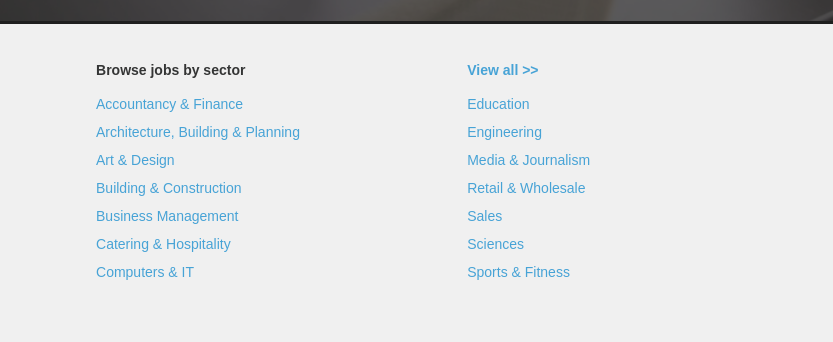
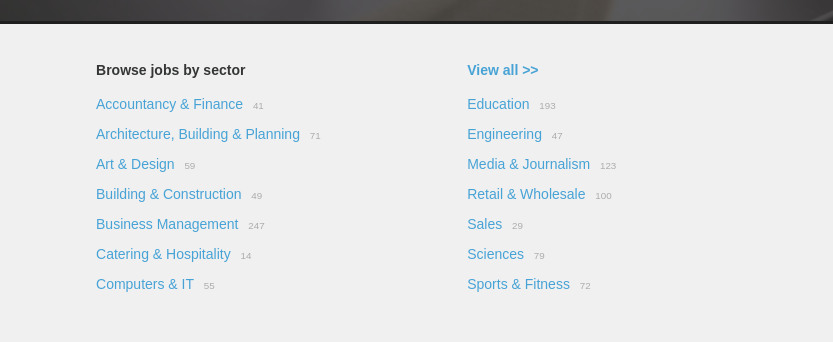
Before and after one commit to bethpalmer/PxlPro, a plain HTML site: page index.html in a window 1280 px wide. Shown: the part 563-905 px from the top of the page, 0-833 px from the left. Drawn offline with Linux system fonts and the light colour scheme.

Commit message:
Add postscript numbers in links section

```diff
--- a/css/bem.css
+++ b/css/bem.css
@@ -516,6 +516,13 @@ with unexpected padding etc. Ended up using dedicated classes for footer__small*
 	line-height: 1.5em;
 }
 
+.text--postscript {
+	font-size: 0.7em;
+	color: #acacac;
+	display: inline;
+	padding-left: 1em;
+}
+
 .text--white {
 	color: white;
 }
--- a/index.html
+++ b/index.html
@@ -83,7 +83,6 @@
 
 	</section>
 
-<!---TODO nummber at end of link-->
   <section class="links flex">
 <!---Made view all links - site wide - slightly bolder than the rest of the links, so they stand out a little-->
       <div class="flex__three-column">
@@ -91,13 +90,13 @@
           <h1 class="text--small-title">Browse jobs by sector</h1>
         </div>
         <ul class="links__list">
-          <li class="links__list-item"><a class="text--link" href="#">Accountancy &amp; Finance</a></li>
-          <li class="links__list-item"><a class="text--link" href="#">Architecture, Building &amp; Planning</a></li>
-          <li class="links__list-item"><a class="text--link" href="#">Art &amp; Design</a></li>
-          <li class="links__list-item"><a class="text--link" href="#">Building &amp; Construction</a></li>
-          <li class="links__list-item"><a class="text--link" href="#">Business Management</a></li>
-          <li class="links__list-item"><a class="text--link" href="#">Catering &amp; Hospitality</a></li>
-          <li class="links__list-item"><a class="text--link" href="#">Computers &amp; IT</a></li>
+          <li class="links__list-item"><a class="text--link" href="#">Accountancy &amp; Finance<p class="text--postscript">41</p></a></li>
+          <li class="links__list-item"><a class="text--link" href="#">Architecture, Building &amp; Planning<p class="text--postscript">71</p></a></li>
+          <li class="links__list-item"><a class="text--link" href="#">Art &amp; Design<p class="text--postscript">59</p></a></li>
+          <li class="links__list-item"><a class="text--link" href="#">Building &amp; Construction<p class="text--postscript">49</p></a></li>
+          <li class="links__list-item"><a class="text--link" href="#">Business Management<p class="text--postscript">247</p></a></li>
+          <li class="links__list-item"><a class="text--link" href="#">Catering &amp; Hospitality<p class="text--postscript">14</p></a></li>
+          <li class="links__list-item"><a class="text--link" href="#">Computers &amp; IT<p class="text--postscript">55</p></a></li>
         </ul>
       </div>
 
@@ -108,13 +107,13 @@
         </div>
        <!--  <br><br> -->
         <ul class="links__list">
-          <li class="links__list-item"><a class="text--link" href="#">Education</a></li>
-          <li class="links__list-item"><a class="text--link" href="#">Engineering</a></li>
-          <li class="links__list-item"><a class="text--link" href="#">Media &amp; Journalism</a></li>
-          <li class="links__list-item"><a class="text--link" href="#">Retail &amp; Wholesale</a></li>
-          <li class="links__list-item"><a class="text--link" href="#">Sales</a></li>
-          <li class="links__list-item"><a class="text--link" href="#">Sciences</a></li>
-          <li class="links__list-item"><a class="text--link" href="#">Sports &amp; Fitness</a></li>
+          <li class="links__list-item"><a class="text--link" href="#">Education<p class="text--postscript">193</p></a></li>
+          <li class="links__list-item"><a class="text--link" href="#">Engineering<p class="text--postscript">47</p></a></li>
+          <li class="links__list-item"><a class="text--link" href="#">Media &amp; Journalism<p class="text--postscript">123</p></a></li>
+          <li class="links__list-item"><a class="text--link" href="#">Retail &amp; Wholesale<p class="text--postscript">100</p></a></li>
+          <li class="links__list-item"><a class="text--link" href="#">Sales<p class="text--postscript">29</p></a></li>
+          <li class="links__list-item"><a class="text--link" href="#">Sciences<p class="text--postscript">79</p></a></li>
+          <li class="links__list-item"><a class="text--link" href="#">Sports &amp; Fitness<p class="text--postscript">72</p></a></li>
         </ul>
       </div>
 
```
